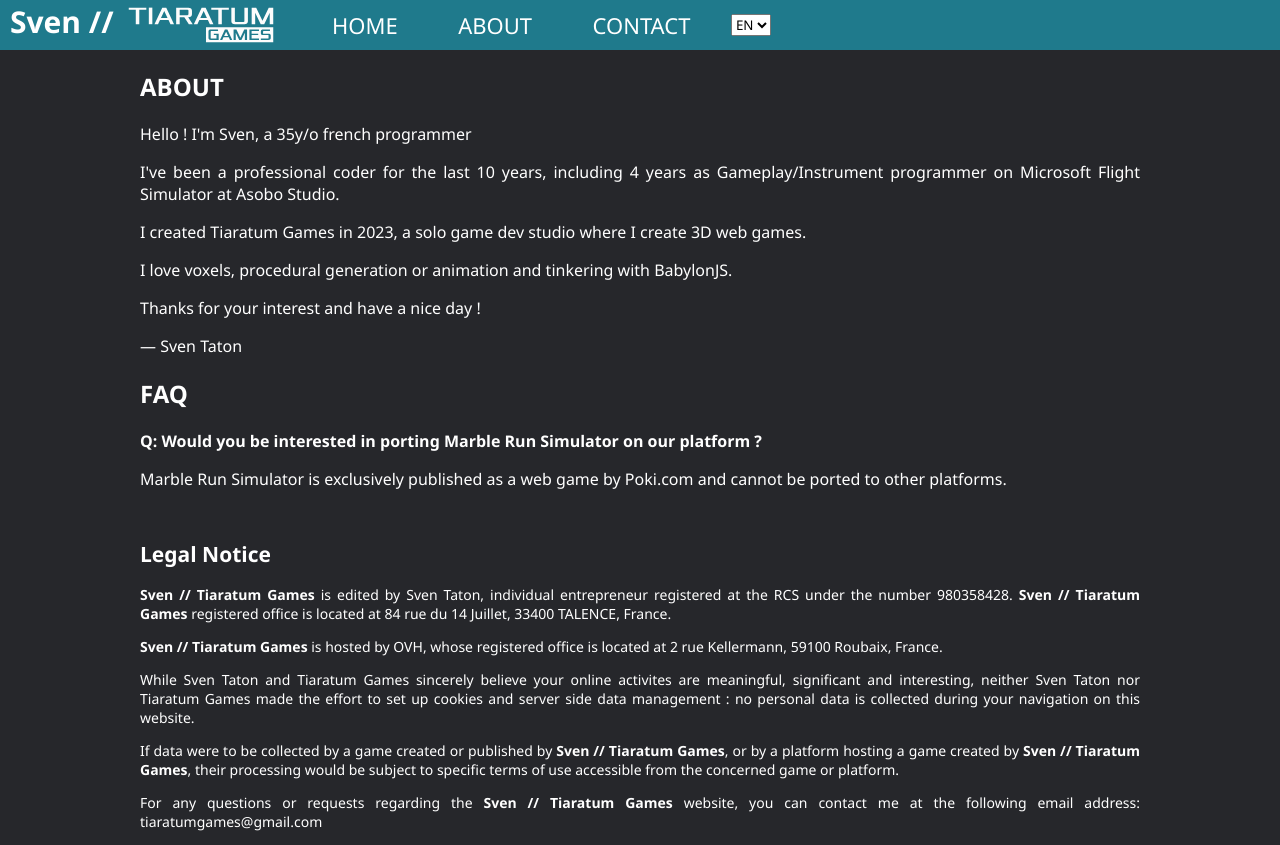
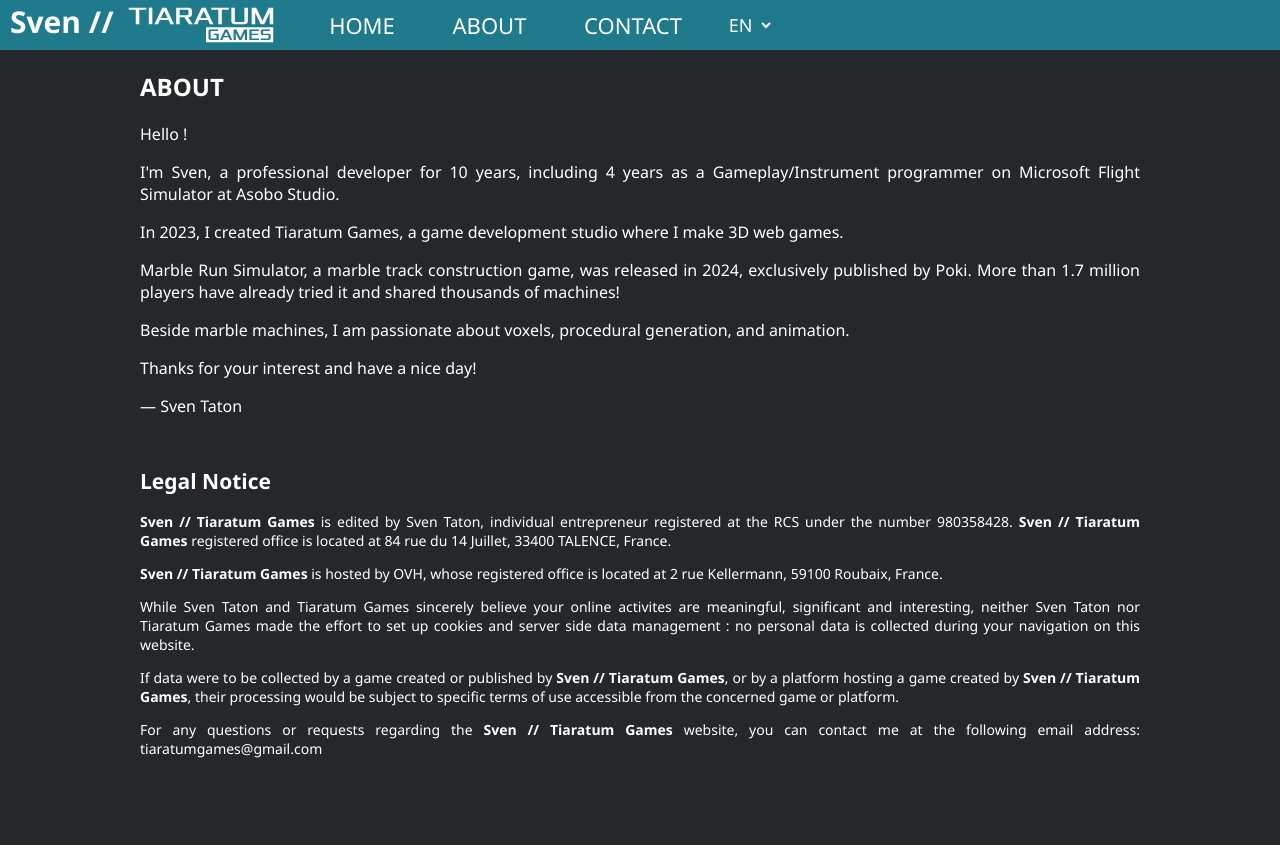
Before and after one commit to SvenFrankson/tiaratum-dot-com, an Angular app: page /en in a window 1280 px wide. Both pictures are taken after a click on the button "ABOUT". After the commit the page ends 800 px from the top, so only its background shows below. Built offline with nearby package versions, Linux system fonts and the light colour scheme; a web font is replaced by a local one.

Commit message:
Update About page

```diff
--- a/public/assets/projects.json
+++ b/public/assets/projects.json
@@ -11,7 +11,7 @@
                 "With more than 20 different parameterizable track elements in its current version, the machine editor offers endless building possibilities.",
                 "Constructions made in Marble Run Simulator can be hosted on Tiaratum Games server to be shared online via a simple url.",
                 "Marble Run Simulator is exclusively distributed by Poki.",
-                "Released on July 3rd 2024, more than 1 000 000 players have already played Marble Run Simulator and shared thousands of machines."
+                "Released on July 3rd 2024, more than 1 700 000 players have already played Marble Run Simulator and shared thousands of machines."
             ],
             "comments": [
                 { "text": "\"This is SO FUN! It reminds me of building coasters in Rollercoaster Tycoon.\"", "author": "— Carol, BabylonJS 3D graphics dev" },
--- a/src/app/about-page/about-page.html
+++ b/src/app/about-page/about-page.html
@@ -1,29 +1,23 @@
 <div class="about-page">
     @if (en()) {
         <h2 class="about-title">ABOUT</h2>
-        <p>Hello ! I'm Sven, a 35y/o french programmer</p>
-        <p>I've been a professional coder for the last 10 years, including 4 years as Gameplay/Instrument programmer on Microsoft Flight Simulator at Asobo Studio.</p>
-        <p>I created Tiaratum Games in 2023, a solo game dev studio where I create 3D web games.</p>
-        <p>I love voxels, procedural generation or animation and tinkering with BabylonJS.</p>
-        <p>Thanks for your interest and have a nice day !</p>
+        <p>Hello !</p>
+        <p>I'm Sven, a professional developer for 10 years, including 4 years as a Gameplay/Instrument programmer on Microsoft Flight Simulator at Asobo Studio.</p>
+        <p>In 2023, I created Tiaratum Games, a game development studio where I make 3D web games.</p>
+        <p>Marble Run Simulator, a marble track construction game, was released in 2024, exclusively published by Poki. More than 1.7 million players have already tried it and shared thousands of machines!</p>
+        <p>Beside marble machines, I am passionate about voxels, procedural generation, and animation.</p>
+        <p>Thanks for your interest and have a nice day!</p>
         <p>— Sven Taton</p>
-
-        <h2 class="about-title">FAQ</h2>
-        <p><strong>Q: Would you be interested in porting Marble Run Simulator on our platform ?</strong></p>
-        <p>Marble Run Simulator is exclusively published as a web game by Poki.com and cannot be ported to other platforms.</p>
     }
     @if (fr()) {
         <h2 class="about-title">À PROPOS</h2>
-        <p>Bonjour ! Je suis Sven, un programmeur français de 35 ans.</p>
-        <p>Je suis développeur professionnel depuis 10 ans, dont 4 ans en tant que programmeur Gameplay/Instrument sur Microsoft Flight Simulator chez Asobo Studio.</p>
-        <p>J'ai créé Tiaratum Games en 2023, un studio de développement de jeux solo où je crée des jeux web 3D.</p>
-        <p>J'adore les voxels, la génération procédurale et l'animation, et j'aime bricoler avec BabylonJS.</p>
-        <p>Merci pour votre intérêt et passez une bonne journée !</p>
+        <p>Bonjour !</p>
+        <p>Je suis Sven, développeur professionnel depuis 10 ans, dont 4 ans comme programmeur Gameplay/Instrument sur Microsoft Flight Simulator chez Asobo Studio.</p>
+        <p>En 2023 j'ai créé Tiaratum Games, un studio de développement de jeux vidéo où je conçois des jeux web en 3D.</p>
+        <p>Marble Run Simulator, un jeu de construction de circuits à billes, est sorti en 2024, publié exclusivement par Poki. Plus de 1,7 million de joueurs l'ont déjà essayé et y ont partagé des milliers de machines !</p>
+        <p>A part les circuits à billes, je suis passionné par les voxels, la génération procédurale et l'animation.</p>
+        <p>Merci pour votre intérêt et bonne journée !</p>
         <p>— Sven Taton</p>
-
-        <h2 class="about-title">FAQ</h2>
-        <p><strong>Q : Seriez-vous intéressé par le portage de Marble Run Simulator sur notre plateforme ?</strong></p>
-        <p>Marble Run Simulator est exclusivement publié en tant que jeu web par Poki.com et ne peut pas être porté sur d'autres plateformes.</p>
     }
 
     @if (false) {
--- a/src/app/header/header.scss
+++ b/src/app/header/header.scss
@@ -55,3 +55,14 @@
 .header button.active {
     text-decoration: underline;
 }
+
+select {
+    font-size: 18px;
+    height: 30px;
+    margin: 0px;
+    background-color: var(--color-main);
+    color: var(--color-main-text);
+    padding: 0px 5px;
+    border: none;
+    cursor: pointer;
+}
```
